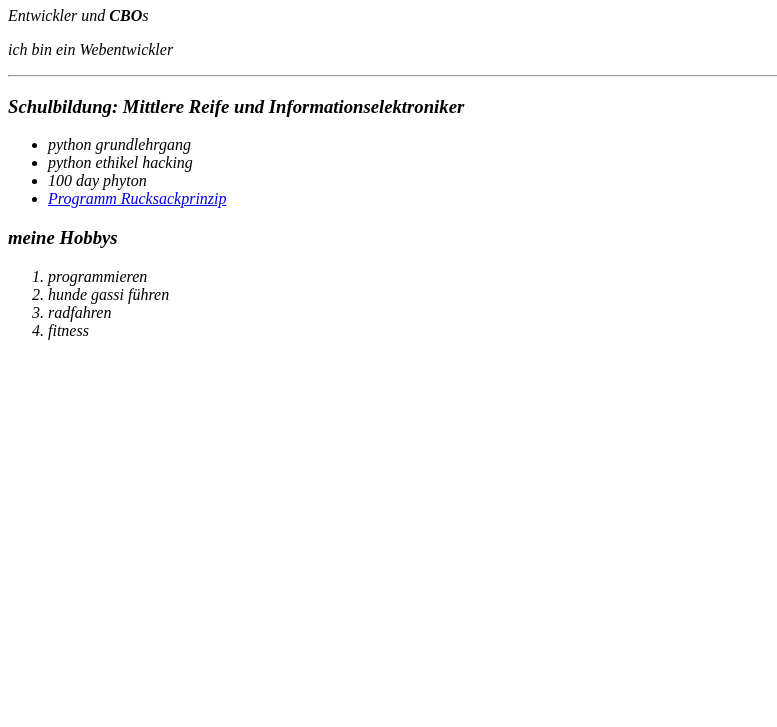
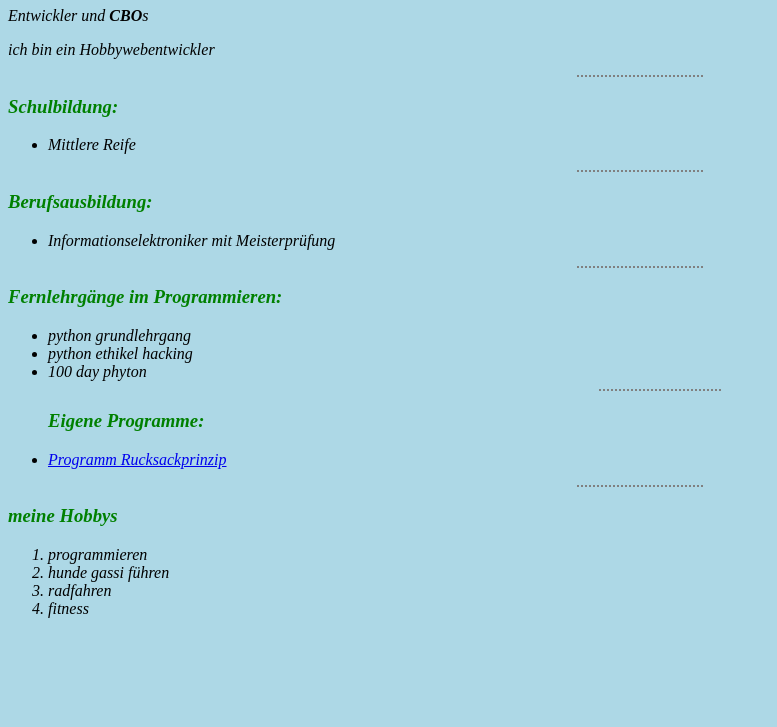
Before and after one commit to pit64/stabeln, a plain HTML site: page index.html in a window 1280 px wide. Shown: the part 73-800 px from the top of the page, without its empty margins (0-777 px from the left). Drawn offline with Linux system fonts and the light colour scheme; files that its build step writes are made by us from their sources.

Commit message:
Add files via upload

```diff
--- a/index.html
+++ b/index.html
@@ -4,21 +4,35 @@
 <head>
   <meta charset="utf-8">
   <title>Peter's Webseite</title>
+  <link rel="stylesheet" href=css/styley.css>
 </head>
 
 <body>
   <h1>Peter's Webseite</h1>
   <p><em>Entwickler und <strong>CBO</strong><em>s</p>
 
-  <p>ich bin ein Webentwickler</p>
+  <p>ich bin ein Hobbywebentwickler</p>
   <hr>
-  <h3>Schulbildung: Mittlere Reife und Informationselektroniker</h3>
+  <h3>Schulbildung: </h3>
+  <ul>
+    <li>Mittlere Reife</li>
+  </ul>
+  <hr>
+  <h3>Berufsausbildung:</h3>
+  <ul>
+    <li>Informationselektroniker mit Meisterprüfung</li>
+  </ul>
+  <hr>
+  <h3>Fernlehrgänge im Programmieren:</h3>
   <ul>
     <li>python grundlehrgang</li>
     <li>python ethikel hacking</li>
     <li>100 day phyton</li>
+    <hr>
+    <h3>Eigene Programme:</h3>
     <li><a href="https://replit.com/@pit32/Kleine-Schachteln-in-einen-Normkarton-verpacken?v=1">Programm Rucksackprinzip</a></li>
   </ul>
+  <hr>
   <h3>meine Hobbys</h3>
   <ol>
     <li>programmieren</li>
--- /dev/null
+++ b/styley.css
@@ -0,0 +1,16 @@
+h1{
+  color:red;
+}
+h3{
+  color:green;
+}
+body{
+  background-color: lightblue;
+}
+hr{
+  border-style: none;
+  border-top-style: dotted;
+  border-color: grey;
+  border-width: 2px;
+  width: 10%;
+}
```
